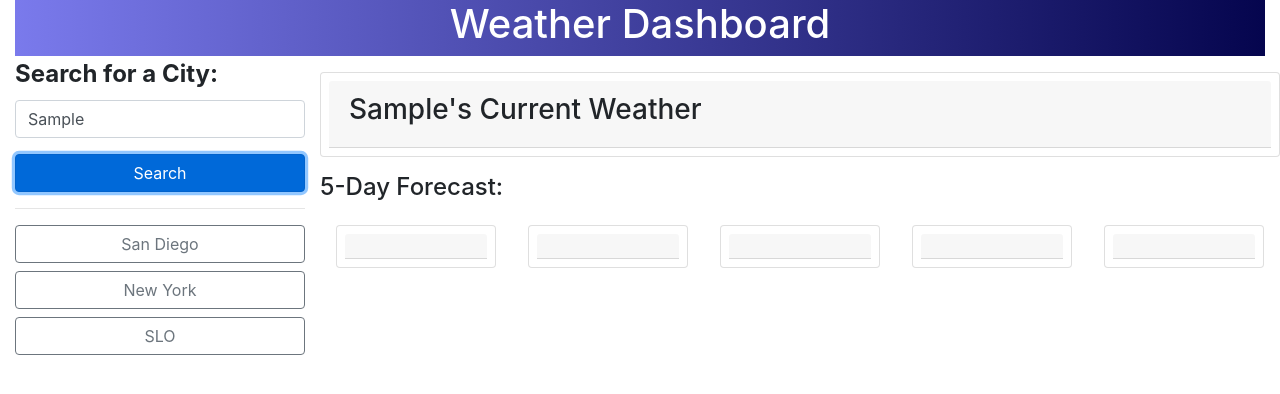
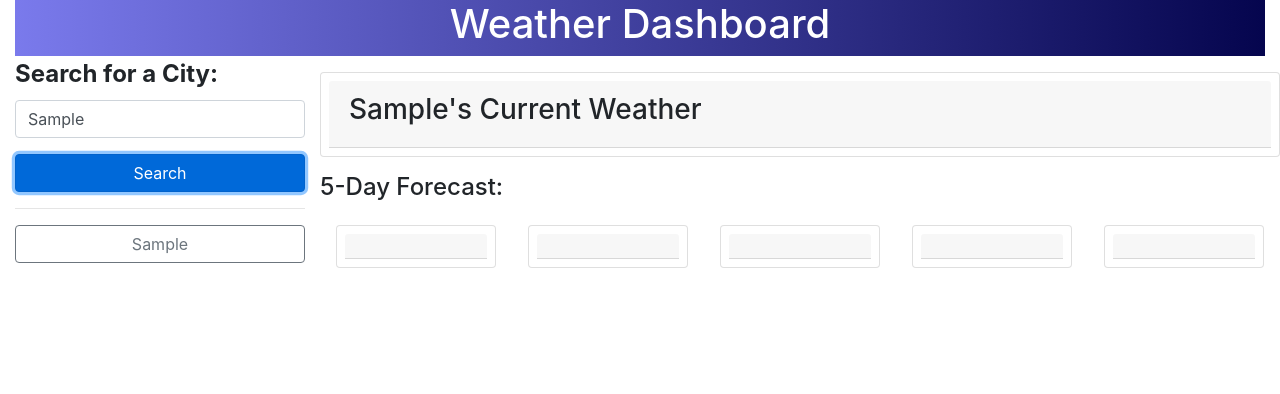
Before and after one commit to jaolsen7/weather-forecast-api, a plain HTML site: page index.html in a window 1280 px wide. Both pictures are taken after typing "Sample" into the empty fields and a click on the button "Search". Drawn offline with nearby package versions, Linux system fonts and the light colour scheme; no server answers.

Commit message:
added local storage with functional buttons

```diff
--- a/assets/script.js
+++ b/assets/script.js
@@ -19,7 +19,6 @@ function getWeather(lat, lon) {
             return response.json();
         })
         .then(function (data) {
-                console.log(data.daily[0]);
 
                 var unix = data.current.dt;
                 var date = new Date(unix * 1000);
@@ -61,7 +60,6 @@ function getWeather(lat, lon) {
                     var predUnix = data.daily[i].dt
                     var predDate = new Date(predUnix * 1000);
                     var dateObject = predDate.toLocaleString().split(",")[0];
-                    console.log(dateObject);
                     predictionHeader[i].append(dateObject);
 
                     var pic = document.createElement("img");
@@ -105,7 +103,15 @@ function getCoords(search) {
         });
 };
 
+var pastSearches = [];
 var historyBtns = document.getElementById("history-buttons");
+
+historyBtns.addEventListener("click", function(event) {
+    if (event.target.matches("button")) {
+        var query = event.target.textContent;
+        getCoords(query);
+    }
+})
 
 $("#search").click(function (event) {
     var searchInput = $("input").val();
@@ -117,12 +123,29 @@ $("#search").click(function (event) {
     titleLi.append(title);
     currentHeader.append(titleLi);
 
-    localStorage.setItem("search", searchInput);
-})
+    pastSearches.push(searchInput);
+    localStorage.setItem("pastSearches", JSON.stringify(pastSearches));
 
-var searched = localStorage.getItem("search");
-console.log(searched);
-// for (var i = 0; i < searched.length; i++) {
-//     var historyBtn = document.createElement("button");
-//     var buttontitle = searched.val().trim
-// }
+    historyBtns.innerHTML = "";
+
+    for (var i = 0; i < pastSearches.length; i++) {
+        var historyBtn = document.createElement("button");
+        historyBtn.setAttribute("class", "btn btn-outline-secondary btn-block");
+        historyBtn.textContent = pastSearches[i];
+        historyBtns.prepend(historyBtn);
+    }
+});
+
+pastSearches = JSON.parse(localStorage.getItem("pastSearches"));
+if (pastSearches === null ) {
+        pastSearches = [];
+}
+
+    historyBtns.innerHTML = "";
+
+    for (var i = 0; i < pastSearches.length; i++) {
+        var historyBtn = document.createElement("button");
+        historyBtn.setAttribute("class", "btn btn-outline-secondary btn-block");
+        historyBtn.textContent = pastSearches[i];
+        historyBtns.prepend(historyBtn);
+    }
--- a/assets/style.css
+++ b/assets/style.css
@@ -10,6 +10,7 @@ header {
 #weather-container img {
     background-color: black;
 }
-#prediction-container img {
+.prediction-container img {
     background-color: black;
+    margin-left: 30px;
 }
--- a/index.html
+++ b/index.html
@@ -28,9 +28,6 @@
                 <hr>
                 <!-- search history buttons -->
                 <div id="history-buttons">
-                    <button type="button" class="btn btn-outline-secondary btn-block">San Diego</button>
-                    <button type="button" class="btn btn-outline-secondary btn-block">New York</button>
-                    <button type="button" class="btn btn-outline-secondary btn-block">SLO</button>
                 </div>
             </div>
             <!-- this will contain the weather forecasts -->
```
